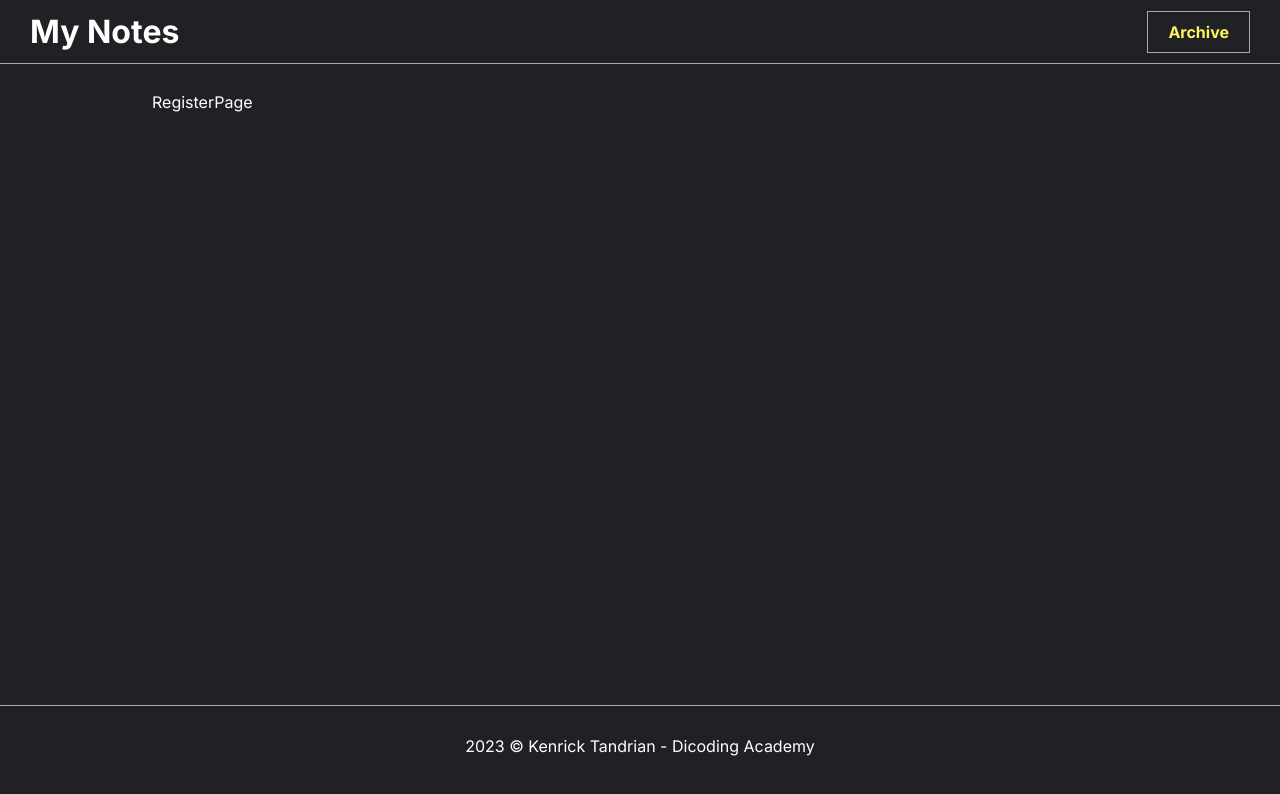
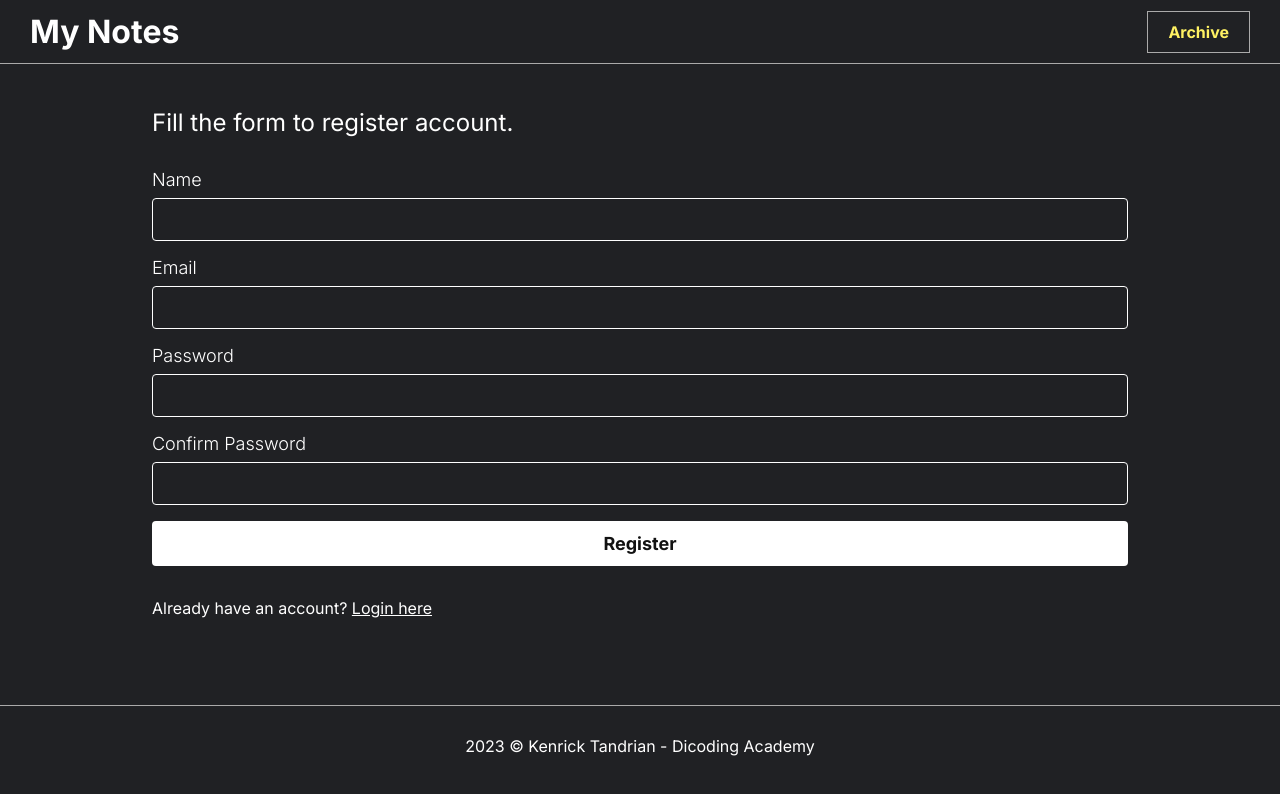
Before and after one commit to KenTandrian/notes-app-react-v2, a React (Vite) app: page /register in a window 1280 px wide. Shown: the top 794 px of the page. Built offline with nearby package versions, Linux system fonts and the light colour scheme; no server answers.

Commit message:
feat(pages): finish register page

```diff
--- a/src/pages/RegisterPage.jsx
+++ b/src/pages/RegisterPage.jsx
@@ -1,5 +1,74 @@
-import React from "react";
+import React, { useState } from "react";
+import { Link, useNavigate } from "react-router-dom";
+import { register } from "../utils/network-data";
 
 export default function RegisterPage() {
-  return <div>RegisterPage</div>;
+  const navigate = useNavigate();
+  const [regData, setRegData] = useState({
+    name: "",
+    email: "",
+    password: "",
+    confirmPassword: "",
+  });
+
+  function onChange(e, field) {
+    setRegData((p) => ({ ...p, [field]: e.target.value }));
+  }
+
+  async function onSubmit(e) {
+    e.preventDefault();
+    if (regData.password !== regData.confirmPassword) {
+      alert("Passwords do not match!");
+      return;
+    }
+    const result = await register({
+      email: regData.email,
+      name: regData.name,
+      password: regData.password,
+    });
+    if (!result.error) navigate("/");
+  }
+
+  return (
+    <section className="register-page">
+      <h2>Fill the form to register account.</h2>
+      <form className="register-page__form" onSubmit={onSubmit}>
+        <label htmlFor="name">Name</label>
+        <input
+          type="text"
+          id="name"
+          value={regData.name}
+          onChange={(e) => onChange(e, "name")}
+        />
+        <label htmlFor="email">Email</label>
+        <input
+          type="email"
+          id="email"
+          value={regData.email}
+          onChange={(e) => onChange(e, "email")}
+        />
+        <label htmlFor="password">Password</label>
+        <input
+          type="password"
+          id="password"
+          value={regData.password}
+          onChange={(e) => onChange(e, "password")}
+        />
+        <label htmlFor="confirmPassword">Confirm Password</label>
+        <input
+          type="password"
+          id="confirmPassword"
+          value={regData.confirmPassword}
+          onChange={(e) => onChange(e, "confirmPassword")}
+        />
+        <button type="submit">Register</button>
+      </form>
+      <p>
+        Already have an account?{" "}
+        <Link style={{ textDecoration: "underline" }} to="/login">
+          Login here
+        </Link>
+      </p>
+    </section>
+  );
 }
--- a/src/styles/LoginPage.css
+++ b/src/styles/auth.css
@@ -1,13 +1,16 @@
-.login-page__form {
+.login-page__form,
+.register-page__form {
   margin: 32px 0;
 }
 
-.login-page__form label {
+.login-page__form label,
+.register-page__form label {
   font-size: 18px;
   font-weight: lighter;
 }
 
-.login-page__form input {
+.login-page__form input,
+.register-page__form input {
   background-color: initial;
   border: 1px solid #ffffff;
   border-radius: 4px;
@@ -21,7 +24,8 @@
   width: 100%;
 }
 
-.login-page__form button {
+.login-page__form button,
+.register-page__form button {
   background-color: #ffffff;
   border: 0;
   border-radius: 4px;
--- a/src/styles/style.css
+++ b/src/styles/style.css
@@ -1,4 +1,4 @@
-@import "LoginPage.css";
+@import "auth.css";
 
 * {
   padding: 0;
```
